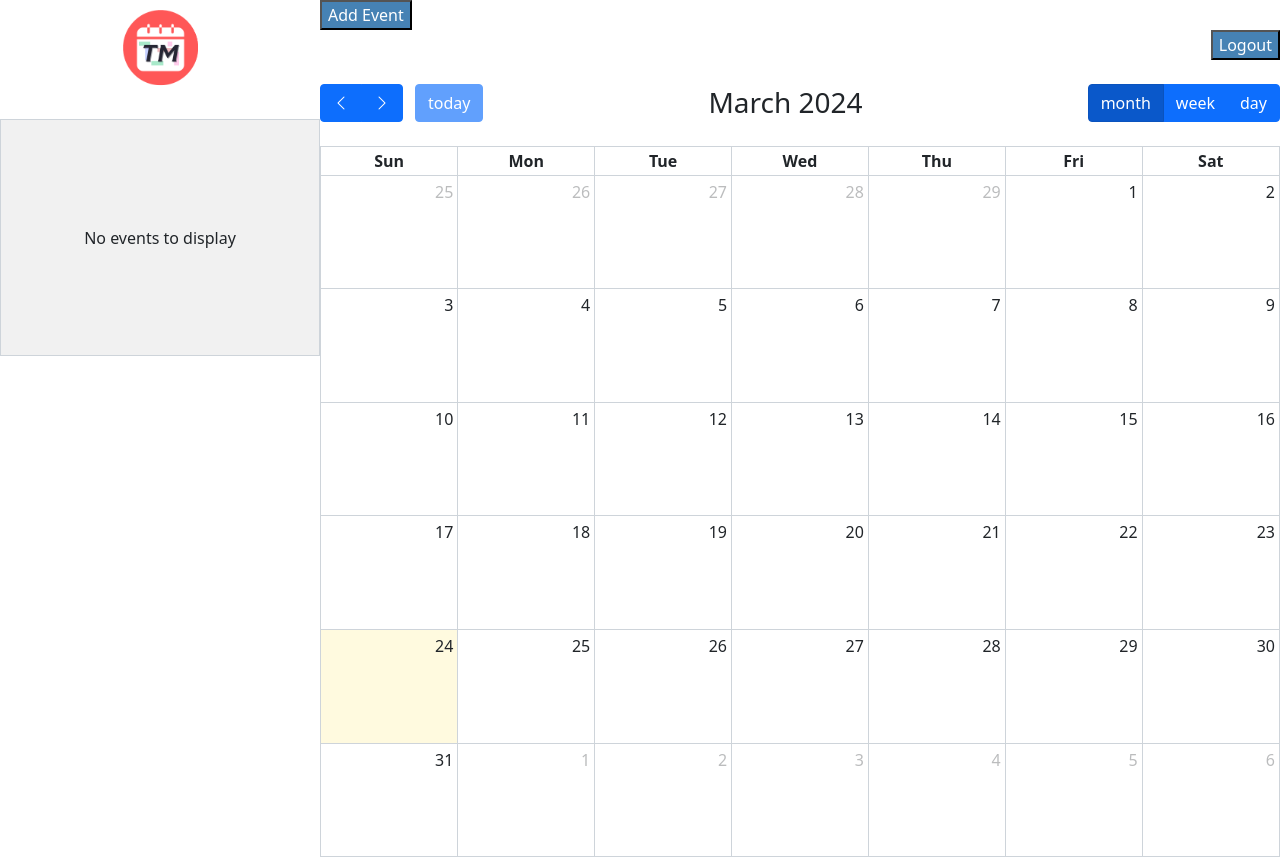
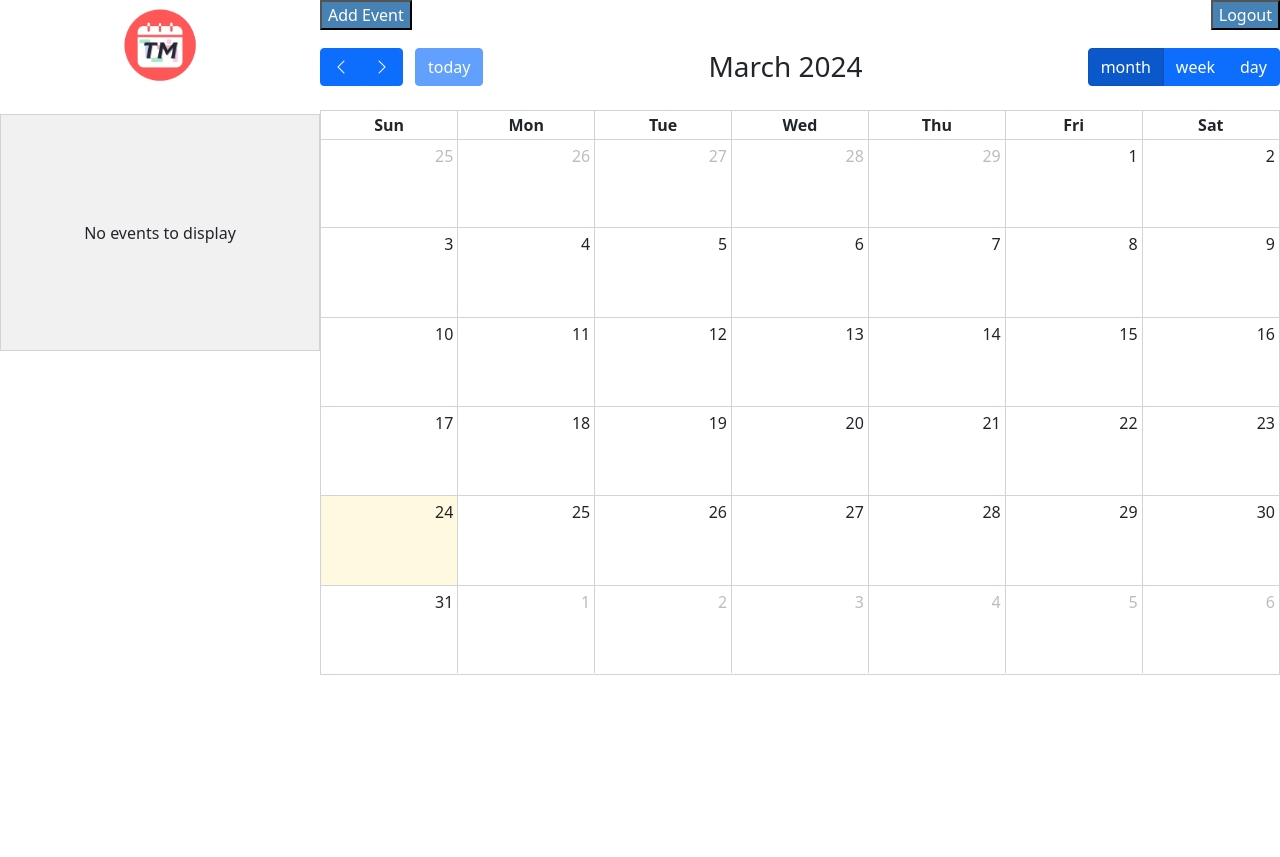
Before and after one commit to matt-wilky/Hello_flask, a Flask app: page /calendar in a window 1280 px wide. After the commit the page ends 675 px from the top, so only its background shows below. Run offline with Flask 3, Linux system fonts and the light colour scheme; the visitor is signed in with stand-in values (Sample User, id 1); lists and menus that the app fills with data are empty; some libraries are stand-ins or nearby versions.

Commit message:
Fix add event and logout buttons

```diff
--- a/templates/calendar.html
+++ b/templates/calendar.html
@@ -22,26 +22,25 @@
 
 <body>
 <div style="width:75%;float:right">
-    <div style="display: inline">
     <!-- Add Event Page -->
-    <div style="text-align:left">
-        <form action="/add_event" method="get" style="display: inline;">
+
+    <div>
+        <form action="/add_event" method="get" style="float:left;width=10%">
         <button type="submit" class="buttons">Add Event</button>
+        </form>
+
+
+        <!-- Logout button -->
+        <form action="/logout" method="post" style="float:right;width=10%">
+        <button type="submit" class="buttons">Logout</button>
         </form>
     </div>
 
-        <!-- Logout button -->
-    <div style="text-align:right">
-        <form action="/logout" method="post" style="display: inline;">
-        <button type="submit" class="buttons">Logout</button>
-        </form>
-    </div>
-</div>
-
+    <br>
     <br>
 
     <!--Main calendar view-->
-    <div id="calendar"></div>
+    <div id="calendar" style="display:inline;border:black"></div>
     <script src="https://cdn.jsdelivr.net/npm/fullcalendar@5.9.0/main.min.js"></script>
     <script>
         document.addEventListener('DOMContentLoaded', function () {
@@ -71,6 +70,7 @@
             });
 
             calendar.render();
+            calendar.setOption('aspectRatio', 1.7);
           });
     </script>
 </div>
@@ -78,7 +78,7 @@
 <!--Sidebar events view-->
 <div style="width:25%;float:left">
     <div><center>
-        <img src="{{ url_for('static', filename='Time_Management_logo.png') }}" alt="Your Logo" class="logo", width = "95", length = "95", padding="0">
+        <img src="{{ url_for('static', filename='Time_Management_logo.png') }}" alt="Your Logo" class="logo", width = "90", length = "90">
     </center></div>
     <div id="calendar2"></div>
     <script src="https://cdn.jsdelivr.net/npm/fullcalendar@5.9.0/main.min.js"></script>
```
